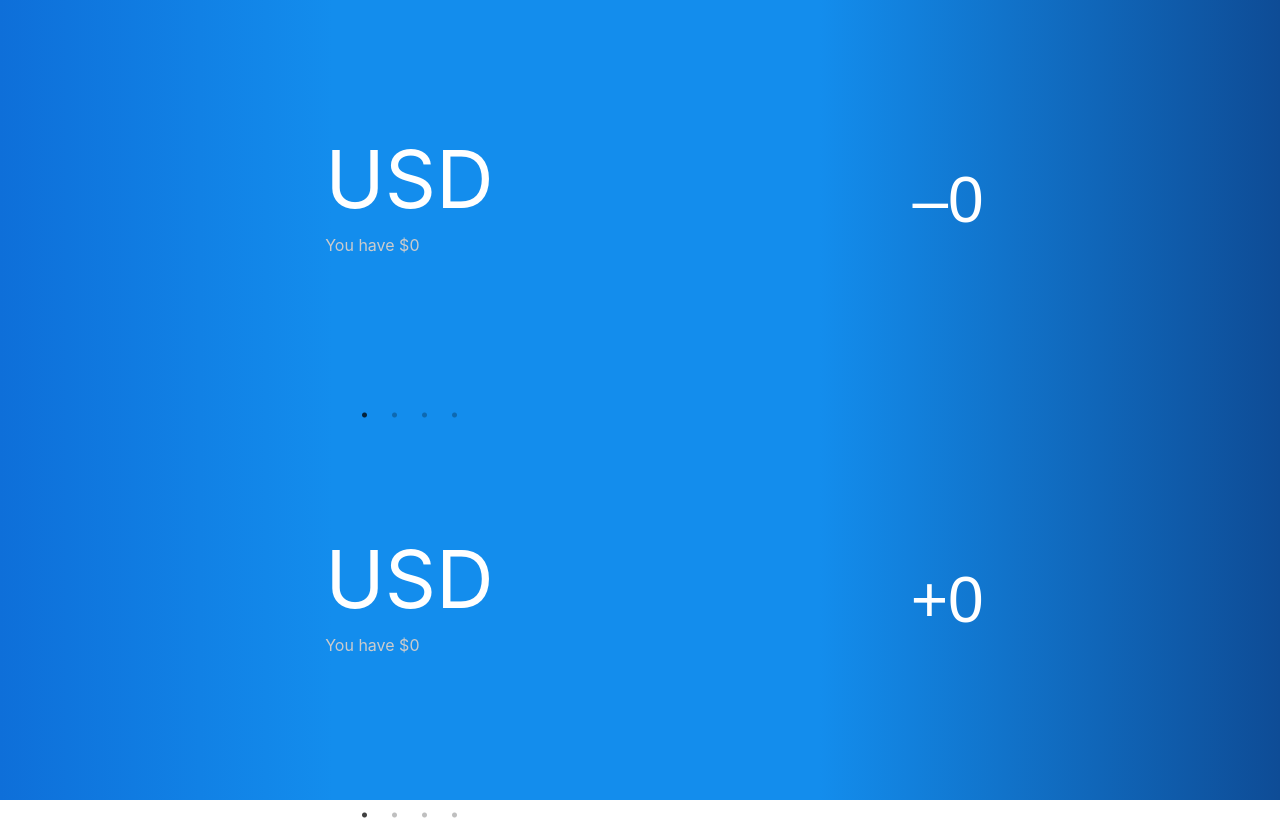
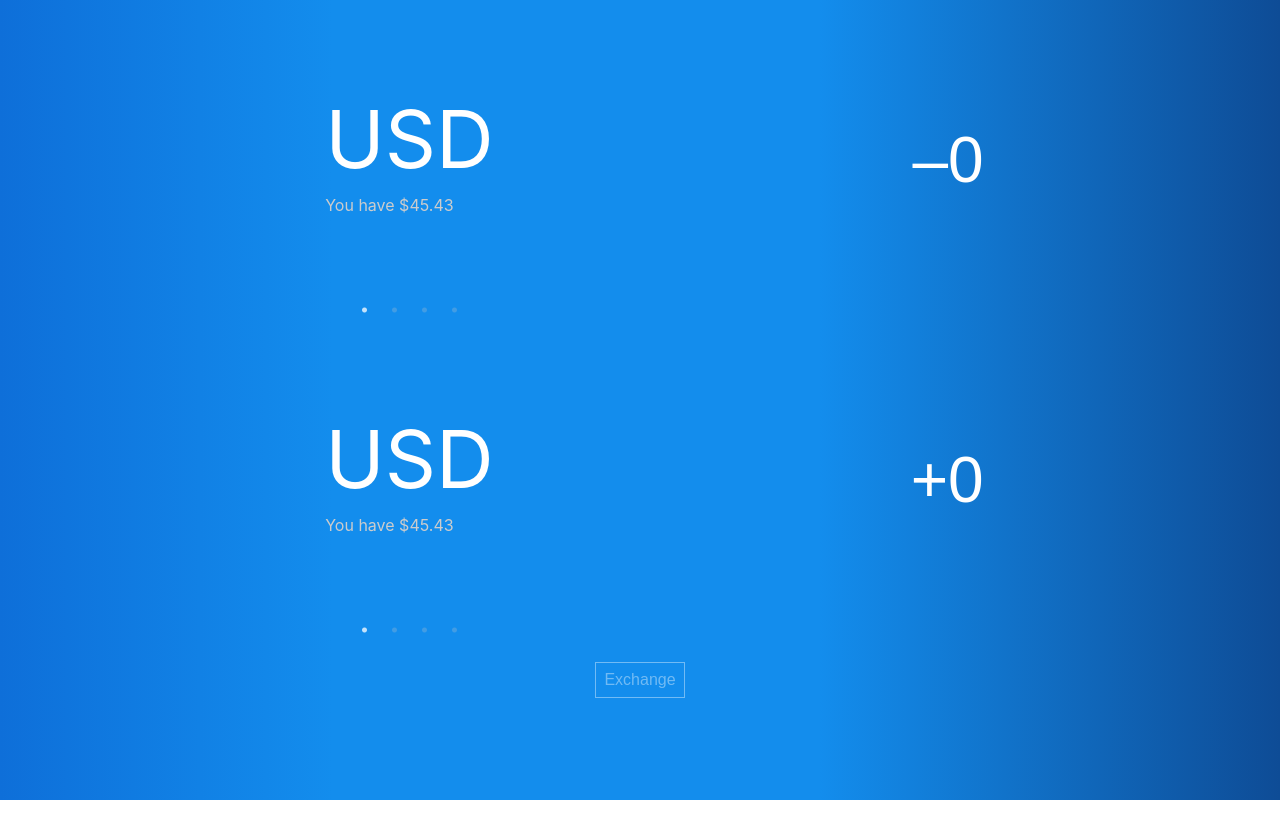
Before and after one commit to maksim-korzhov/revolut, a React (Create React App) app: page / in a window 1280 px wide. After the commit the page ends 800 px from the top, so only its background shows below. Built offline with nearby package versions, Linux system fonts and the light colour scheme.

Commit message:
Created state for Exchange. Created initial data for the state.

```diff
--- a/src/App.css
+++ b/src/App.css
@@ -18,12 +18,12 @@
 /* Slider */
 .slider-container {
   margin: auto;
-  height: 50vh;
+  height: 40vh;
   position: relative;
 }
 
 .slider-item {
-  height: 50vh;
+  height: 40vh;
   width: 50vw;
 }
 
@@ -89,3 +89,26 @@
     font-size: 4rem;
   }
 }
+
+
+.footer {
+  display: flex;
+  align-items: center;
+  justify-content: center;
+  height: 10vh;
+}
+
+.btn {
+  background: none;
+  border: 1px solid #fff;
+  color: #fff;
+  cursor: pointer;
+  font-size: 1rem;
+  padding: 0.5rem
+}
+
+.btn:disabled {
+  border-color: rgba(255, 255, 255, 0.4);
+  color: rgba(255, 255, 255, 0.4);
+  cursor: not-allowed;
+}
--- a/src/features/currencyInput/CurrencyInput.tsx
+++ b/src/features/currencyInput/CurrencyInput.tsx
@@ -1,17 +1,19 @@
 import * as React from "react";
 import NumberFormat, { NumberFormatValues } from "react-number-format";
 
-function withLengthLimit(inputObj: NumberFormatValues) {
+const MAX_AT_ONCE = 10000000;
+const withLimit = (maxValue: number) => (inputObj: NumberFormatValues) => {
   const { floatValue } = inputObj;
-  const MAX_AT_ONCE = 10000000;
-  if (floatValue && floatValue >= MAX_AT_ONCE) return false;
+
+  if (floatValue && floatValue > maxValue) return false;
 
   return true;
-}
+};
 
 interface IProps {
   name: string;
   disabled?: boolean;
+  maxValue?: number;
   prefix?: string;
   value?: number;
   onChange?: Function;
@@ -25,6 +27,7 @@ const CurrencyInput: React.FunctionComponent<IProps> = ({
   name,
   onChange,
   value,
+  maxValue = MAX_AT_ONCE,
   disabled = false,
   prefix = "",
 }) => {
@@ -41,7 +44,7 @@ const CurrencyInput: React.FunctionComponent<IProps> = ({
       className="exchangeValue"
       decimalScale={2}
       disabled={disabled}
-      isAllowed={withLengthLimit}
+      isAllowed={withLimit(maxValue)}
       name={name}
       prefix={prefix}
       thousandSeparator={true}
--- a/src/features/currencySlider/CurrencySlider.module.css
+++ b/src/features/currencySlider/CurrencySlider.css
@@ -1,5 +1,5 @@
 .slick-dots {
-    bottom: 25px;
+    bottom: 0;
 }
 
 .slick-dots li button:before {
--- a/src/features/exchange/Exchange.tsx
+++ b/src/features/exchange/Exchange.tsx
@@ -1,116 +1,41 @@
 import React from "react";
 import CurrencySlider from "../currencySlider/CurrencySlider";
 import CurrencyInput from "../currencyInput/CurrencyInput";
-
-import currency from "currency.js";
-
-enum RatesEnum {
-  USD = "USD",
-  EUR = "EUR",
-  RUB = "RUB",
-  GBP = "GBP",
-}
-
-export interface CurrencyData {
-  name: RatesEnum;
-  sign: string;
-  total: number;
-}
-
-export type Wallets = Record<string, CurrencyData>;
-
-type Rates = Record<RatesEnum, number>;
-
-interface Data {
-  selectedFrom: RatesEnum;
-  selectedTo: RatesEnum;
-  wallets: Wallets;
-  rates: Record<RatesEnum, Rates>;
-}
-
-const data = {
-  selectedFrom: "USD",
-  selectedTo: "USD",
-  wallets: {
-    usd: {
-      name: "USD",
-      sign: "$",
-      total: 0,
-    },
-    eur: {
-      name: "EUR",
-      sign: "€",
-      total: 0,
-    },
-    rub: {
-      name: "RUB",
-      sign: "₽",
-      total: 0,
-    },
-    gbp: {
-      name: "GBP",
-      sign: "£",
-      total: 0,
-    },
-  },
-  rates: {
-    USD: {
-      EUR: 0.817712,
-      RUB: 73.6975,
-      GBP: 0.70545,
-      USD: 1,
-    },
-    EUR: {
-      EUR: 0.817712,
-      RUB: 73.6975,
-      GBP: 0.70545,
-      USD: 1,
-    },
-    RUB: {
-      EUR: 0.817712,
-      RUB: 73.6975,
-      GBP: 0.70545,
-      USD: 1,
-    },
-    GBP: {
-      EUR: 0.817712,
-      RUB: 73.6975,
-      GBP: 0.70545,
-      USD: 1,
-    },
-  },
-};
-
-function getRate(rateFromName: RatesEnum, rateToName: RatesEnum) {
-  return data.rates[rateFromName][rateToName];
-}
-
-function getRatedValue(rate: number, value: number) {
-  return currency(value).multiply(rate).value;
-}
+import { useAppSelector, useAppDispatch } from "../../app/hooks";
+import {
+  selectFromToWallets,
+  selectWallets,
+  selectCurrentRate,
+  setWallets,
+  exchangeValue,
+} from "./exchangeSlice";
+import { getRatedValue } from "../../helpers/converters";
 
 interface IProps {}
 
 const Exchange: React.FunctionComponent<IProps> = () => {
-  const [fromWallet, setFromWallet] = React.useState(data.selectedFrom);
-  const [toWallet, setToWallet] = React.useState(data.selectedTo);
+  const wallets = useAppSelector(selectWallets);
+  const [fromWallet, toWallet] = useAppSelector(selectFromToWallets);
+  const currentRate = useAppSelector(selectCurrentRate(fromWallet, toWallet));
+  const dispatch = useAppDispatch();
+
   const [fromValue, setFromValue] = React.useState(0);
   const [toValue, setToValue] = React.useState(0);
 
+  /**
+   * Calculate "to" value using the current rate
+   * @param value
+   */
   const calculateValue = (value: number) => {
     setFromValue(value);
 
     if (value) {
-      const rate = getRate(fromWallet as RatesEnum, toWallet as RatesEnum);
-      const newToValue = getRatedValue(rate, value);
+      const newToValue = getRatedValue(currentRate, value);
       setToValue(newToValue);
     } else {
       setToValue(value);
     }
   };
-
-  /** Reset the fromValue if we change the wallet */
-  React.useEffect(() => setFromValue(0), [fromWallet]);
 
   /** Reset values on from wallet changes */
   React.useEffect(() => {
@@ -118,7 +43,7 @@ const Exchange: React.FunctionComponent<IProps> = () => {
     setToValue(0);
   }, [fromWallet]);
 
-  /** Calculate values on every wallet changes */
+  // /** Calculate values on every wallet changes */
   React.useEffect(() => {
     calculateValue(fromValue);
   }, [toWallet]);
@@ -127,12 +52,13 @@ const Exchange: React.FunctionComponent<IProps> = () => {
     <>
       <div className="slider-container">
         <CurrencySlider
-          wallets={data.wallets}
+          wallets={wallets}
           current={fromWallet}
-          onChange={setFromWallet}
+          onChange={(from: string) => dispatch(setWallets([from, toWallet]))}
         />
 
         <CurrencyInput
+          maxValue={wallets[fromWallet].total}
           name="from"
           prefix="–"
           onChange={calculateValue}
@@ -142,13 +68,27 @@ const Exchange: React.FunctionComponent<IProps> = () => {
 
       <div className="slider-container">
         <CurrencySlider
-          wallets={data.wallets}
+          wallets={wallets}
           current={toWallet}
-          onChange={setToWallet}
+          onChange={(to: string) => dispatch(setWallets([fromWallet, to]))}
         />
 
         <CurrencyInput disabled name="to" prefix="+" value={toValue} />
       </div>
+
+      <footer className="footer">
+        <button
+          className="btn btn-exchange"
+          disabled={!fromValue || fromWallet === toWallet}
+          onClick={() => {
+            dispatch(exchangeValue(fromValue));
+            setFromValue(0);
+            setToValue(0);
+          }}
+        >
+          Exchange
+        </button>
+      </footer>
     </>
   );
 };
--- a/src/features/exchange/exchangeSlice.ts
+++ b/src/features/exchange/exchangeSlice.ts
@@ -1,15 +1,86 @@
-import { createAsyncThunk, createSlice, PayloadAction } from '@reduxjs/toolkit';
-import { RootState, AppThunk } from '../../app/store';
-import { fetchCount } from './counterAPI';
+import { createAsyncThunk, createSlice, PayloadAction } from "@reduxjs/toolkit";
+import { RootState, AppThunk } from "../../app/store";
+import { fetchCount } from "./counterAPI";
+import currency from "currency.js";
+import { getRatedValue } from "../../helpers/converters";
 
-export interface CounterState {
-  value: number;
-  status: 'idle' | 'loading' | 'failed';
+enum RatesEnum {
+  USD = "USD",
+  EUR = "EUR",
+  RUB = "RUB",
+  GBP = "GBP",
 }
 
-const initialState: CounterState = {
-  value: 0,
-  status: 'idle',
+export interface CurrencyData {
+  name: RatesEnum;
+  sign: string;
+  total: number;
+  rates: Record<RatesEnum, number>;
+  selectedFrom: boolean;
+  selectedTo: boolean;
+}
+
+export type Wallets = Record<RatesEnum, CurrencyData>;
+export type ExchangeState = Record<RatesEnum, CurrencyData>;
+export type CurrencyShort = Record<
+  RatesEnum,
+  Pick<CurrencyData, "name" | "sign" | "total">
+>;
+export type ExchangeStateShort = Record<RatesEnum, CurrencyShort>;
+
+const initialState: ExchangeState = {
+  USD: {
+    name: RatesEnum.USD,
+    sign: "$",
+    total: 45.43,
+    rates: {
+      EUR: 0.82,
+      RUB: 73.6975,
+      GBP: 0.71,
+      USD: 1,
+    },
+    selectedFrom: true,
+    selectedTo: true,
+  },
+  EUR: {
+    name: RatesEnum.EUR,
+    sign: "€",
+    total: 132.44,
+    rates: {
+      EUR: 1,
+      RUB: 89.9446,
+      GBP: 0.86,
+      USD: 1.22,
+    },
+    selectedFrom: false,
+    selectedTo: false,
+  },
+  RUB: {
+    name: RatesEnum.RUB,
+    sign: "₽",
+    total: 10007.43,
+    rates: {
+      EUR: 0.011,
+      RUB: 1,
+      GBP: 0.0096,
+      USD: 0.014,
+    },
+    selectedFrom: false,
+    selectedTo: false,
+  },
+  GBP: {
+    name: RatesEnum.GBP,
+    sign: "£",
+    total: 21.1,
+    rates: {
+      EUR: 1.16,
+      RUB: 104.4104,
+      GBP: 1,
+      USD: 1.42,
+    },
+    selectedFrom: false,
+    selectedTo: false,
+  },
 };
 
 // The function below is called a thunk and allows us to perform async logic. It
@@ -17,66 +88,122 @@ const initialState: CounterState = {
 // will call the thunk with the `dispatch` function as the first argument. Async
 // code can then be executed and other actions can be dispatched. Thunks are
 // typically used to make async requests.
-export const incrementAsync = createAsyncThunk(
-  'counter/fetchCount',
-  async (amount: number) => {
-    const response = await fetchCount(amount);
-    // The value we return becomes the `fulfilled` action payload
-    return response.data;
-  }
-);
+// export const incrementAsync = createAsyncThunk(
+//   "counter/fetchCount",
+//   async (amount: number) => {
+//     const response = await fetchCount(amount);
+//     // The value we return becomes the `fulfilled` action payload
+//     return response.data;
+//   }
+// );
 
-export const counterSlice = createSlice({
-  name: 'counter',
+export const exchangeSlice = createSlice({
+  name: "exchange",
   initialState,
   // The `reducers` field lets us define reducers and generate associated actions
   reducers: {
-    increment: (state) => {
-      // Redux Toolkit allows us to write "mutating" logic in reducers. It
-      // doesn't actually mutate the state because it uses the Immer library,
-      // which detects changes to a "draft state" and produces a brand new
-      // immutable state based off those changes
-      state.value += 1;
+    exchangeValue: (state, action: PayloadAction<number>) => {
+      const [fromWallet, toWallet] = selectFromToWallets({ exchange: state });
+      const rate = selectCurrentRate(fromWallet, toWallet)({ exchange: state });
+
+      // Get money from the current "from" wallet
+      state[fromWallet as RatesEnum].total = currency(
+        state[fromWallet as RatesEnum].total
+      ).subtract(action.payload).value;
+
+      // Move money to the current from wallet
+      state[toWallet as RatesEnum].total = currency(
+        state[toWallet as RatesEnum].total
+      ).add(getRatedValue(rate, action.payload)).value;
     },
-    decrement: (state) => {
-      state.value -= 1;
+    setWallets: (state, action: PayloadAction<[string, string]>) => {
+      Object.keys(state).map((key: string) => {
+        state[key as RatesEnum].selectedFrom = key === action.payload[0];
+        state[key as RatesEnum].selectedTo = key === action.payload[1];
+      });
     },
-    // Use the PayloadAction type to declare the contents of `action.payload`
-    incrementByAmount: (state, action: PayloadAction<number>) => {
-      state.value += action.payload;
-    },
+    // increment: (state) => {
+    //   // Redux Toolkit allows us to write "mutating" logic in reducers. It
+    //   // doesn't actually mutate the state because it uses the Immer library,
+    //   // which detects changes to a "draft state" and produces a brand new
+    //   // immutable state based off those changes
+    //   state.value += 1;
+    // },
+    // decrement: (state) => {
+    //   state.value -= 1;
+    // },
+    // // Use the PayloadAction type to declare the contents of `action.payload`
+    // incrementByAmount: (state, action: PayloadAction<number>) => {
+    //   state.value += action.payload;
+    // },
   },
   // The `extraReducers` field lets the slice handle actions defined elsewhere,
   // including actions generated by createAsyncThunk or in other slices.
-  extraReducers: (builder) => {
-    builder
-      .addCase(incrementAsync.pending, (state) => {
-        state.status = 'loading';
-      })
-      .addCase(incrementAsync.fulfilled, (state, action) => {
-        state.status = 'idle';
-        state.value += action.payload;
-      });
-  },
+  // extraReducers: (builder) => {
+  //   builder
+  //     .addCase(incrementAsync.pending, (state) => {
+  //       state.status = "loading";
+  //     })
+  //     .addCase(incrementAsync.fulfilled, (state, action) => {
+  //       state.status = "idle";
+  //       state.value += action.payload;
+  //     });
+  // },
 });
 
-export const { increment, decrement, incrementByAmount } = counterSlice.actions;
+export const { exchangeValue, setWallets } = exchangeSlice.actions;
 
 // The function below is called a selector and allows us to select a value from
 // the state. Selectors can also be defined inline where they're used instead of
 // in the slice file. For example: `useSelector((state: RootState) => state.counter.value)`
-export const selectCount = (state: RootState) => state.exchange.value;
+export const selectFromToWallets = (state: RootState) => {
+  const currentState = state.exchange;
+  const rateKeys = Object.keys(state.exchange);
+  return [
+    rateKeys.filter(
+      (rateKey: string) => currentState[rateKey as RatesEnum].selectedFrom
+    )[0],
+    rateKeys.filter(
+      (rateKey: string) => currentState[rateKey as RatesEnum].selectedTo
+    )[0],
+  ];
+};
+
+// Select base wallets data for the slider
+export const selectWallets = ({ exchange }: RootState) => {
+  return Object.keys(exchange).reduce((acc: any, key: string) => {
+    const item = exchange[key as RatesEnum];
+    acc[key as RatesEnum] = {
+      name: exchange[key as RatesEnum].name,
+      sign: exchange[key as RatesEnum].sign,
+      total: exchange[key as RatesEnum].total,
+    };
+
+    return acc;
+  }, {} as any);
+};
+
+/**
+ * Function receives convert currency rate from rateFromName currency
+ * to the rateToName currency
+ * @param rateFromNames
+ * @param rateToName
+ * @returns
+ */
+export const selectCurrentRate =
+  (rateFrom: string, rateTo: string) =>
+  ({ exchange }: RootState) =>
+    exchange[rateFrom as RatesEnum].rates[rateTo as RatesEnum];
 
 // We can also write thunks by hand, which may contain both sync and async logic.
 // Here's an example of conditionally dispatching actions based on current state.
-export const incrementIfOdd = (amount: number): AppThunk => (
-  dispatch,
-  getState
-) => {
-  const currentValue = selectCount(getState());
-  if (currentValue % 2 === 1) {
-    dispatch(incrementByAmount(amount));
-  }
-};
+// export const incrementIfOdd =
+//   (amount: number): AppThunk =>
+//   (dispatch, getState) => {
+//     const currentValue = selectCount(getState());
+//     if (currentValue % 2 === 1) {
+//       dispatch(incrementByAmount(amount));
+//     }
+//   };
 
-export default counterSlice.reducer;
+export default exchangeSlice.reducer;
--- /dev/null
+++ b/src/helpers/converters.ts
@@ -0,0 +1,11 @@
+import currency from "currency.js";
+
+/**
+ * Convert value using the current rate.
+ * @param rate
+ * @param value
+ * @returns
+ */
+export function getRatedValue(rate: number, value: number) {
+  return currency(value).multiply(rate).value;
+}
```
Also changed, not shown: src/features/currencySlider/CurrencySlider.tsx (+3 -5 lines).
